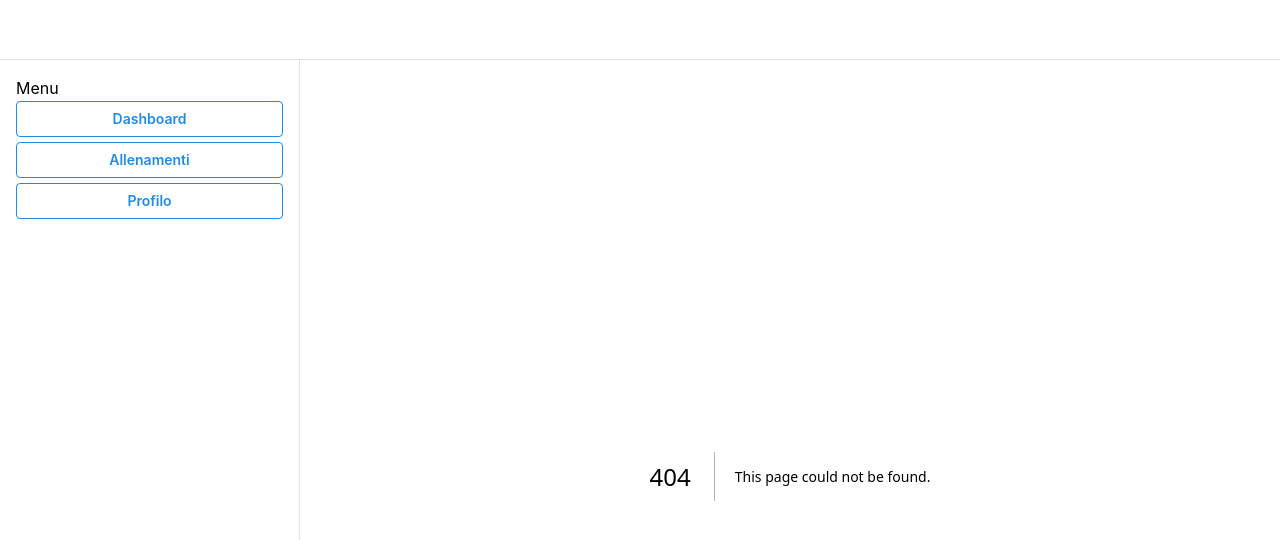
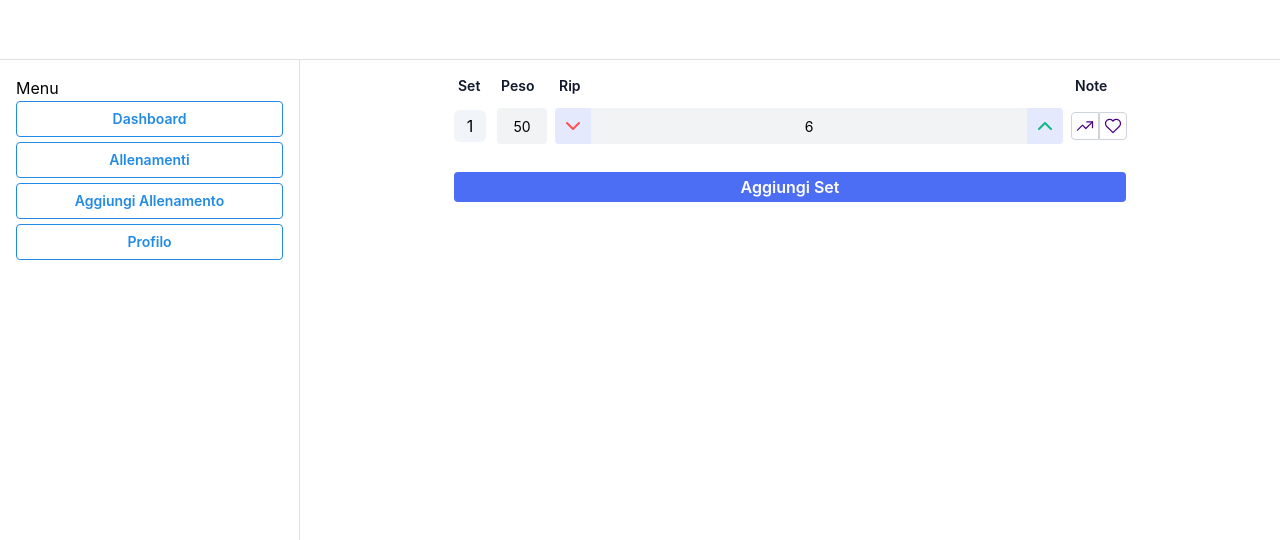
Before and after one commit to carlo-cento/gym-track, a Next.js app: page /workout in a window 1280 px wide. Before the commit this address had no page. Shown: the top 540 px of the page. Built offline with nearby package versions, Linux system fonts and the light colour scheme.

Commit message:
workout simple form ui

```diff
--- a/package.json
+++ b/package.json
@@ -12,6 +12,7 @@
     "dependencies": {
         "@mantine/core": "^7.16.2",
         "@mantine/dates": "^7.17.1",
+        "@mantine/form": "^7.17.1",
         "@mantine/hooks": "^7.16.2",
         "@tabler/icons-react": "^3.31.0",
         "dayjs": "^1.11.13",
--- a/src/app/workouts/page.tsx
+++ b/src/app/calendar/page.tsx
@@ -37,7 +37,11 @@ export default function WorkoutCalendar() {
                     })}
                 </div>
             )}
-            <div>{dayFocus && <Button>Aggiungi allenamento</Button>}</div>
+            <div>
+                {dayFocus && (
+                    <Button onClick={() => {}}>Aggiungi allenamento</Button>
+                )}
+            </div>
         </div>
     )
 }
--- /dev/null
+++ b/src/app/workout/page.tsx
@@ -0,0 +1,162 @@
+'use client'
+
+import { Group, TextInput, Button, ActionIcon } from '@mantine/core'
+import { useForm } from '@mantine/form'
+import {
+    IconChevronDown,
+    IconChevronUp,
+    IconHeart,
+    IconTrendingUp,
+} from '@tabler/icons-react'
+
+export default function Workout() {
+    const form = useForm({
+        mode: 'controlled',
+        initialValues: {
+            sets: [
+                {
+                    peso: 50,
+                    rip: 6,
+                    key: 0,
+                    isUp: false,
+                    isHearth: false,
+                },
+            ],
+        },
+    })
+
+    const fields = form.getValues().sets.map((item, index) => (
+        <div
+            className="grid grid-cols-[35px,50px,auto,55px] gap-2 items-center pb-3"
+            key={index}
+        >
+            <div className="w-3 flex items-center justify-center h-8 bg-slate-100 px-4  rounded-md">
+                {item.key + 1}
+            </div>
+            <TextInput
+                styles={(theme) => ({
+                    input: {
+                        textAlign: 'center',
+                        paddingInline: 2,
+                    },
+                })}
+                variant="filled"
+                type="number"
+                placeholder="1kg"
+                key={form.key(`sets.${index}.peso`)}
+                {...form.getInputProps(`sets.${index}.peso`)}
+            />
+            <ActionIcon.Group>
+                <ActionIcon
+                    variant="filled"
+                    color="#4c6ef526"
+                    size="input-sm"
+                    onClick={() =>
+                        form.setFieldValue(
+                            `sets.${index}.rip`,
+                            form.values.sets[index].rip - 1,
+                        )
+                    }
+                >
+                    <IconChevronDown color="var(--mantine-color-red-text)" />
+                </ActionIcon>
+                <TextInput
+                    className="w-full"
+                    styles={(theme) => ({
+                        input: {
+                            textAlign: 'center',
+                            paddingInline: 2,
+                        },
+                    })}
+                    variant="filled"
+                    type="number"
+                    placeholder="8"
+                    radius={0}
+                    key={form.key(`sets.${index}.rip`)}
+                    {...form.getInputProps(`sets.${index}.rip`)}
+                />
+                <ActionIcon
+                    variant="filled"
+                    color="#4c6ef526"
+                    size="input-sm"
+                    onClick={() =>
+                        form.setFieldValue(
+                            `sets.${index}.rip`,
+                            form.values.sets[index].rip + 1,
+                        )
+                    }
+                >
+                    <IconChevronUp color="var(--mantine-color-teal-text)" />
+                </ActionIcon>
+            </ActionIcon.Group>
+
+            <ActionIcon.Group className="flex items-center">
+                <ActionIcon
+                    onClick={() => {
+                        form.setFieldValue(
+                            `sets.${index}.isUp`,
+                            !form.values.sets[index].isUp,
+                        )
+                    }}
+                    variant={
+                        form.values.sets[index].isUp ? 'filled' : 'default'
+                    }
+                    color="indigo"
+                    size="md"
+                    aria-label="Settings"
+                >
+                    <IconTrendingUp
+                        size={20}
+                        color={
+                            form.values.sets[index].isUp ? 'white' : 'indigo'
+                        }
+                        stroke={1.5}
+                    />
+                </ActionIcon>
+
+                <ActionIcon
+                    onClick={() => {}}
+                    variant="default"
+                    size="md"
+                    aria-label="Likes"
+                >
+                    <IconHeart size={20} color={'indigo'} stroke={1.5} />
+                </ActionIcon>
+            </ActionIcon.Group>
+        </div>
+    ))
+
+    return (
+        <div className="max-w-2xl mx-auto">
+            <div className="grid grid-cols-[35px,50px,auto,55px] gap-2 items-center pb-3 font-semibold text-sm text-slate-900">
+                <span className="px-1">Set</span>
+                <span className="px-1">Peso</span>
+                <span className="px-1">Rip</span>
+                <span className="px-1">Note</span>
+            </div>
+
+            {fields}
+
+            <Group justify="center" mt="md">
+                <Button
+                    color="indigo"
+                    size="compact-md"
+                    fullWidth
+                    onClick={() =>
+                        form.insertListItem('sets', {
+                            peso: form.values.sets[form.values.sets.length - 1]
+                                .peso,
+                            rip: form.values.sets[form.values.sets.length - 1]
+                                .rip,
+                            key: form.values.sets.length,
+                            isUp: false,
+                            isHearth: false,
+                        })
+                    }
+                >
+                    Aggiungi Set
+                </Button>
+            </Group>
+        </div>
+    )
+}
--- a/src/components/Navbar.tsx
+++ b/src/components/Navbar.tsx
@@ -18,9 +18,18 @@ export function Navbar() {
                 variant="outline"
                 mb={5}
                 component="a"
-                href="/workouts"
+                href="/calendar"
             >
                 Allenamenti
+            </Button>
+            <Button
+                fullWidth
+                variant="outline"
+                mb={5}
+                component="a"
+                href="/workout"
+            >
+                Aggiungi Allenamento
             </Button>
             <Button
                 fullWidth
```
Also changed, not shown: 1 other file (tests, documents, lock files or other folders).
